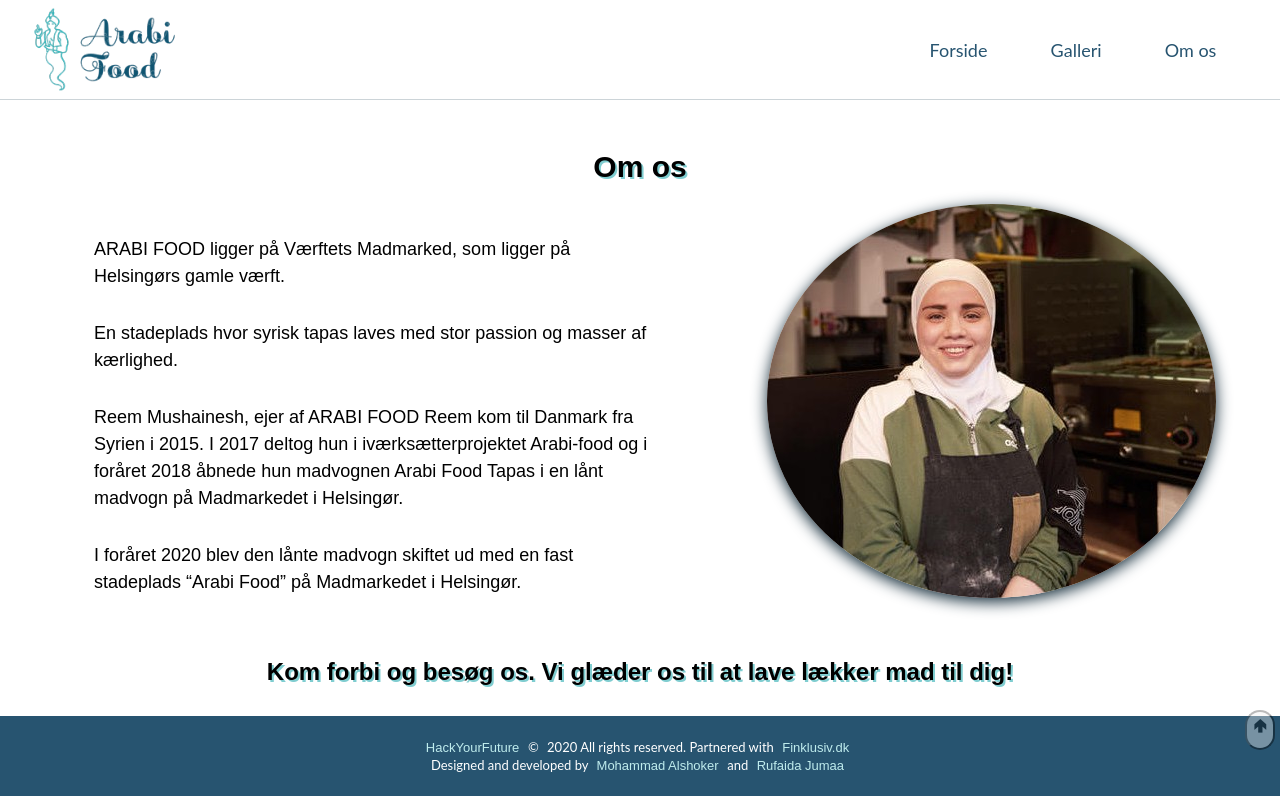
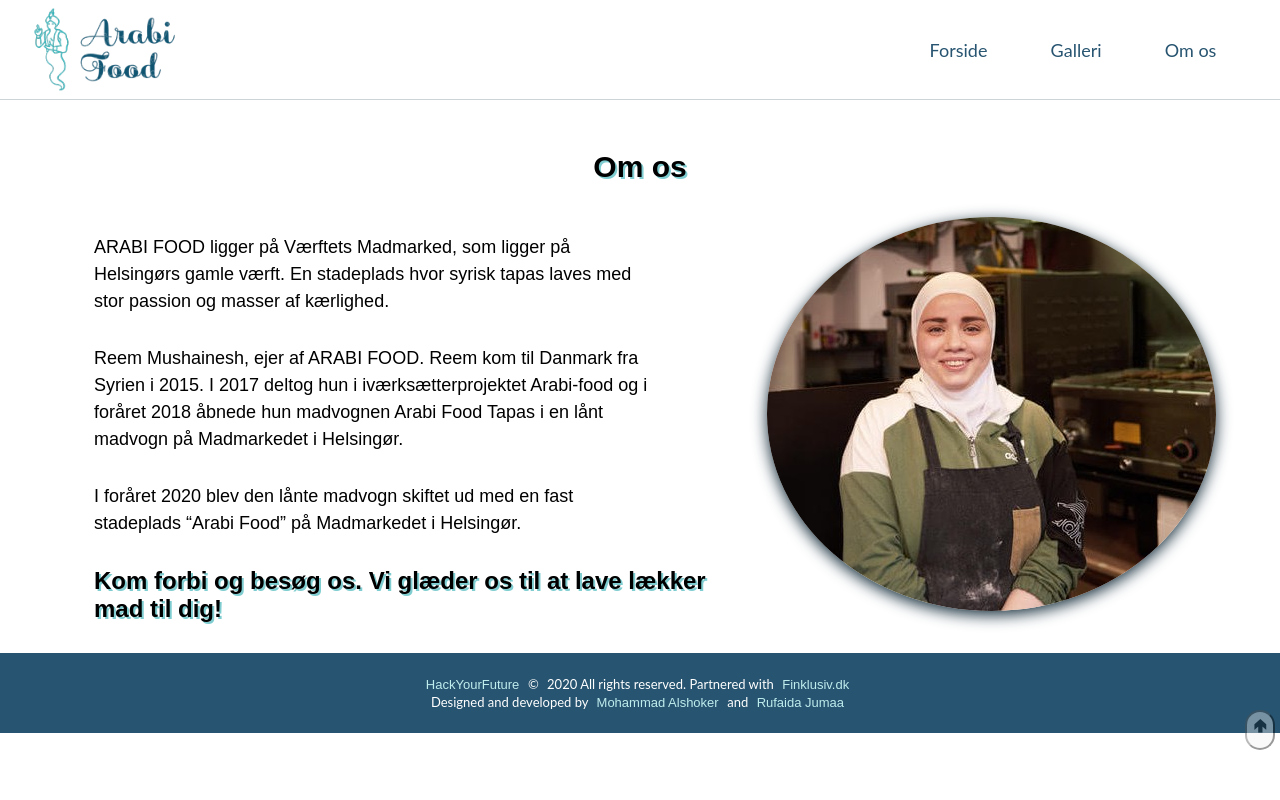
Before and after one commit to rufaidaju/ArabiFoodTapas, a React (Create React App) app: page /about in a window 1280 px wide. Built offline with nearby package versions, Linux system fonts and the light colour scheme.

Commit message:
Made slight changes to the page content

```diff
--- a/src/components/pages/About.js
+++ b/src/components/pages/About.js
@@ -9,28 +9,24 @@ function About() {
         <div className="about-text">
           <p>
             ARABI FOOD ligger på Værftets Madmarked, som ligger på Helsingørs
-            gamle værft.
+            gamle værft. En stadeplads hvor syrisk tapas laves med stor passion og masser af
+            kærlighed.
+          </p>
+
+          <p>
+            Reem Mushainesh, ejer af ARABI FOOD. Reem kom til Danmark fra Syrien
+            i 2015. I 2017 deltog hun i iværksætterprojektet Arabi-food og i
+            foråret 2018 åbnede hun madvognen Arabi Food Tapas i en lånt madvogn
+            på Madmarkedet i Helsingør.
           </p>
           <p>
-            En stadeplads hvor syrisk tapas laves med stor passion og masser af
-            kærlighed.
-          </p>
-          <p>
-            Reem Mushainesh, ejer af ARABI FOOD Reem kom til Danmark fra Syrien
-            i 2015. I 2017 deltog hun i iværksætterprojektet Arabi-food og i
-            foråret 2018 åbnede hun madvognen Arabi Food Tapas i en lånt madvogn
-            på Madmarkedet i Helsingør.{" "}
-          </p>
-          <p>
-            {" "}
             I foråret 2020 blev den lånte madvogn skiftet ud med en fast
             stadeplads “Arabi Food” på Madmarkedet i Helsingør.
           </p>
+          <h3>Kom forbi og besøg os. Vi glæder os til at lave lækker mad til dig!</h3>
         </div>
-
         <img src={`${reem7}`} alt="reem7" />
       </div>
-      <h3>Kom forbi og besøg os. Vi glæder os til at lave lækker mad til dig!</h3>
     </section>
   );
 }
```
